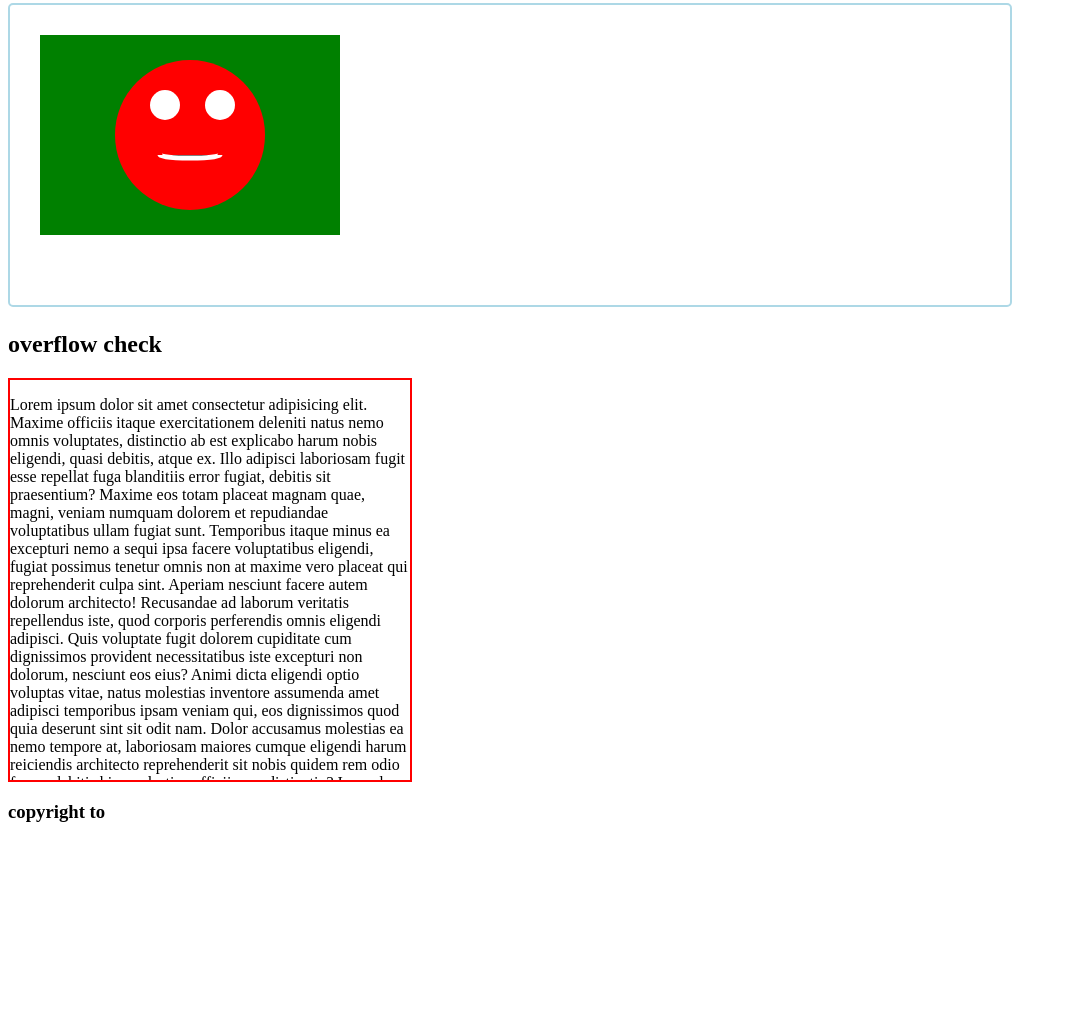
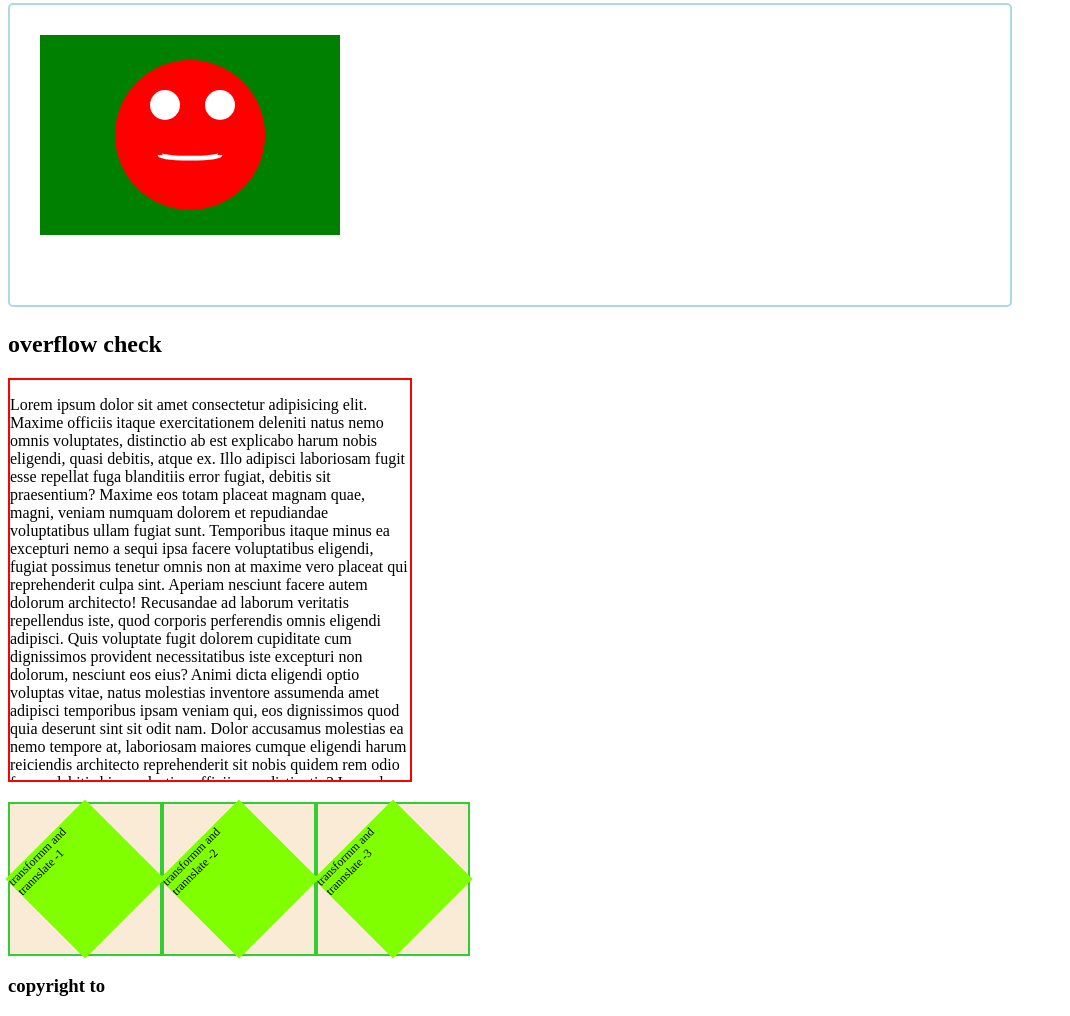
Before and after one commit to Jedney93/code-learner, a plain HTML site: page html-5/index.html in a window 1280 px wide. Shown: the part 1265-2281 px from the top of the page, without its empty margins (0-1070 px from the left). Before the commit the page ends 2107 px from the top, so only its background shows below. Drawn offline with Linux system fonts and the light colour scheme.

Commit message:
transition

```diff
--- a/html-5/index.html
+++ b/html-5/index.html
@@ -149,7 +149,17 @@
                 </div>
 
           </section>
-
+          <section id="trnsfrm">
+          <div class="box bin">
+            <div class="inner">transformm and trannslate -1</div>
+          </div>
+          <div class="box bin">
+            <div class="inner">transformm and trannslate -2</div>
+          </div>
+          <div class="box bin">
+            <div class="inner">transformm and trannslate -3</div>
+          </div>
+        </section>
 
         <footer>
             <h3>copyright to</h3>
--- a/html-5/style.css
+++ b/html-5/style.css
@@ -62,3 +62,30 @@ svg{
     border: 2px solid red;
     overflow: scroll;
 }
+#trnsfrm{
+    display: flex;
+}
+.box, .inner{
+    width: 150px;
+    height: 150px;
+
+
+}
+.bin{
+    border: 2px solid limegreen;
+    background-color: antiquewhite;
+
+    margin-top: 20px
+}
+.inner{
+    background-color: chartreuse;
+    transform:  scale(.75) rotate(315deg);
+    transition: width 2s,transfrom 2s,background-color 2s ;
+
+}
+.inner:hover{
+    width: 200px ;
+    transform: rotate(70deg)    ;
+    background-color: blueviolet;
+
+}
```
